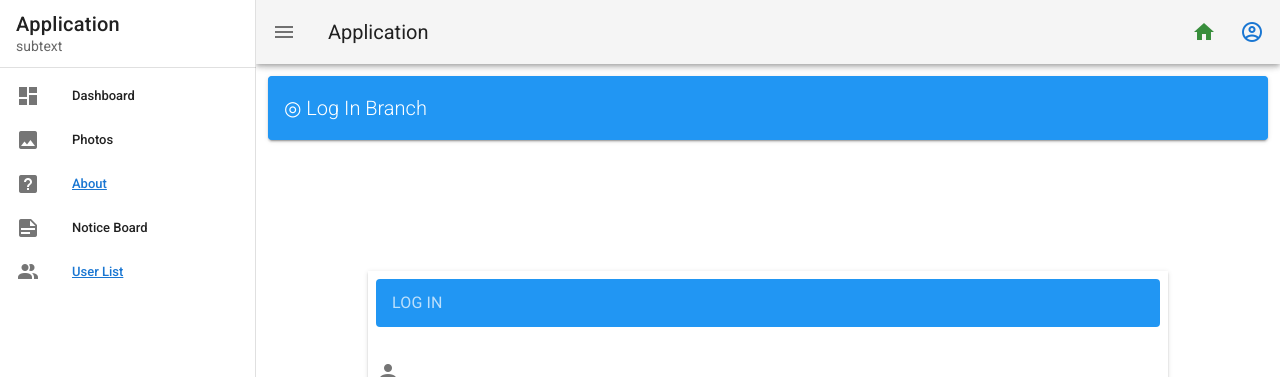
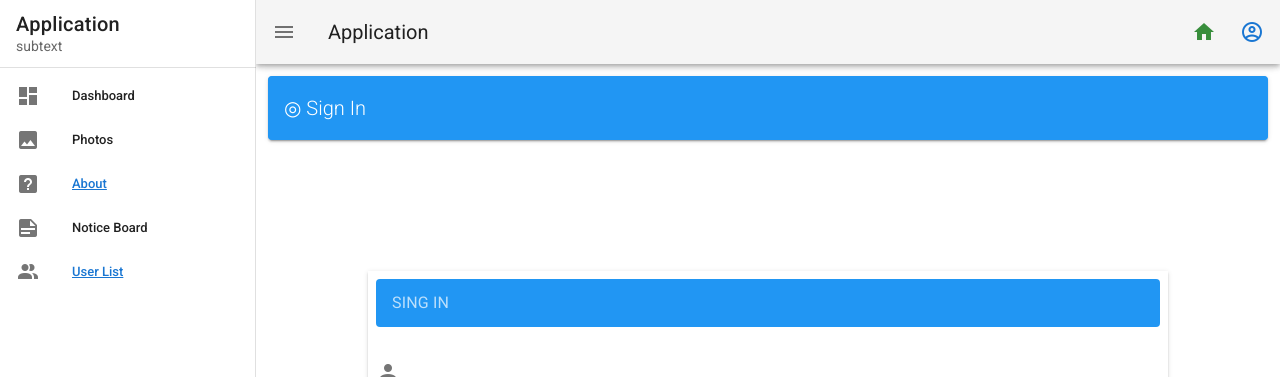
Before and after one commit to lsy3166/myproject, a Vue app: page /login in a window 1280 px wide. Shown: the top 377 px of the page. Built offline with nearby package versions, Linux system fonts and the light colour scheme; no server answers.

Commit message:
Dev sign in 및 타이틀 수정

```diff
--- a/src/App.vue
+++ b/src/App.vue
@@ -74,7 +74,7 @@
         </div> -->
         <v-card class="overflow-hidden" color="blue lighten-1" dark>
           <v-toolbar flat color="blue">
-            <v-toolbar-title class="font-weight-light"> ◎ {{ screenName }} Branch </v-toolbar-title>
+            <v-toolbar-title class="font-weight-light"> ◎ {{ screenName }} </v-toolbar-title>
           </v-toolbar>
         </v-card>
       </v-container>
--- a/src/views/Login.vue
+++ b/src/views/Login.vue
@@ -16,7 +16,7 @@
           {{ successMsg }}
         </v-alert>
         <v-list rounded>
-          <v-subheader dark class="blue darken-5 rounded subtitle-1">LOG IN</v-subheader>
+          <v-subheader dark class="blue darken-5 rounded subtitle-1">SING IN</v-subheader>
           <div class="py-4"></div>
           <v-icon v-text="'mdi-account'"></v-icon>
           <v-col cols="12" sm="6" md="12">
@@ -53,7 +53,7 @@
 import { mapState } from 'vuex';
 export default {
   mounted() {
-    this.$store.state.screenName = 'Log In';
+    this.$store.state.screenName = 'Sign In';
   },
   data() {
     return {
```
